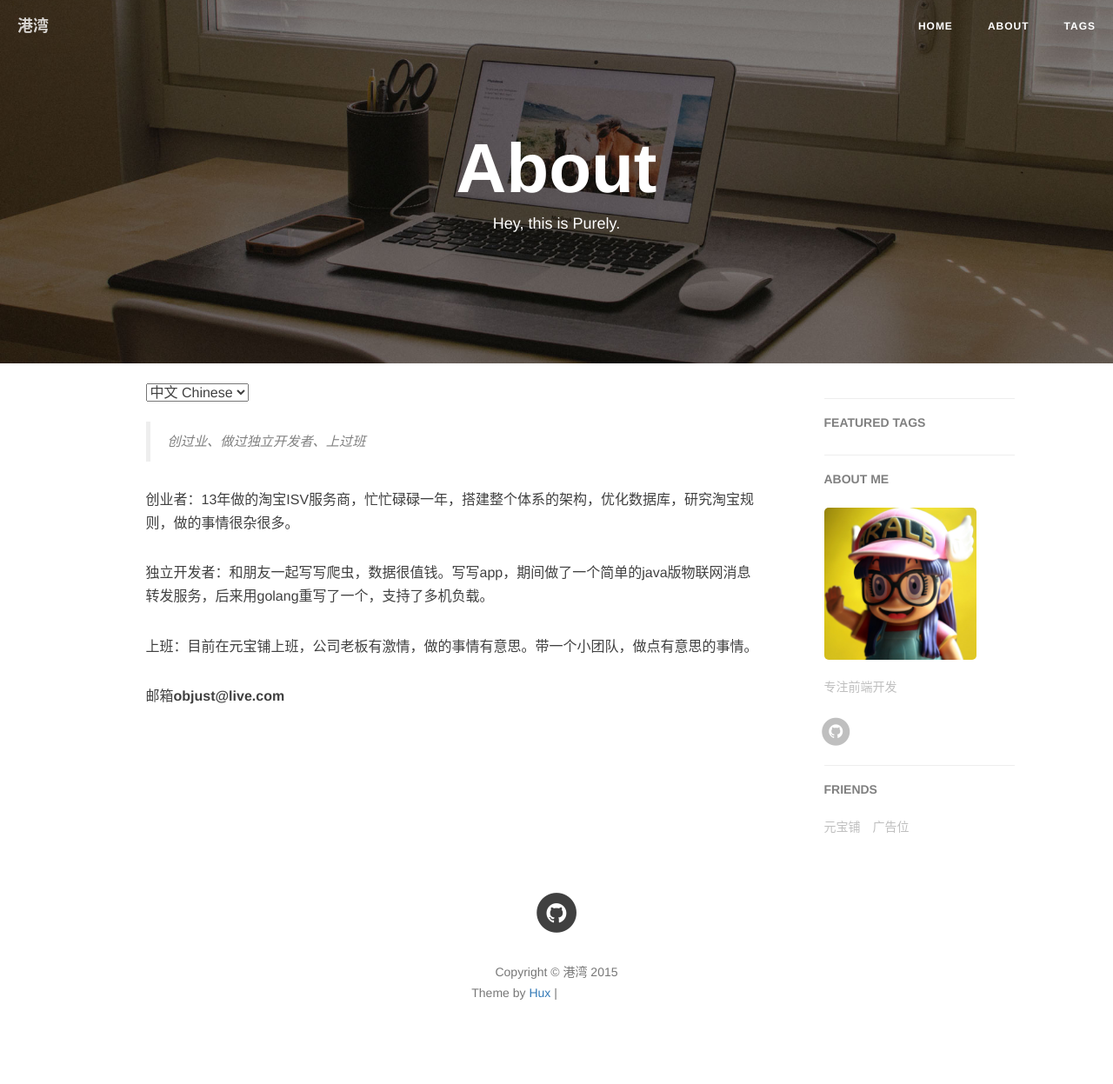
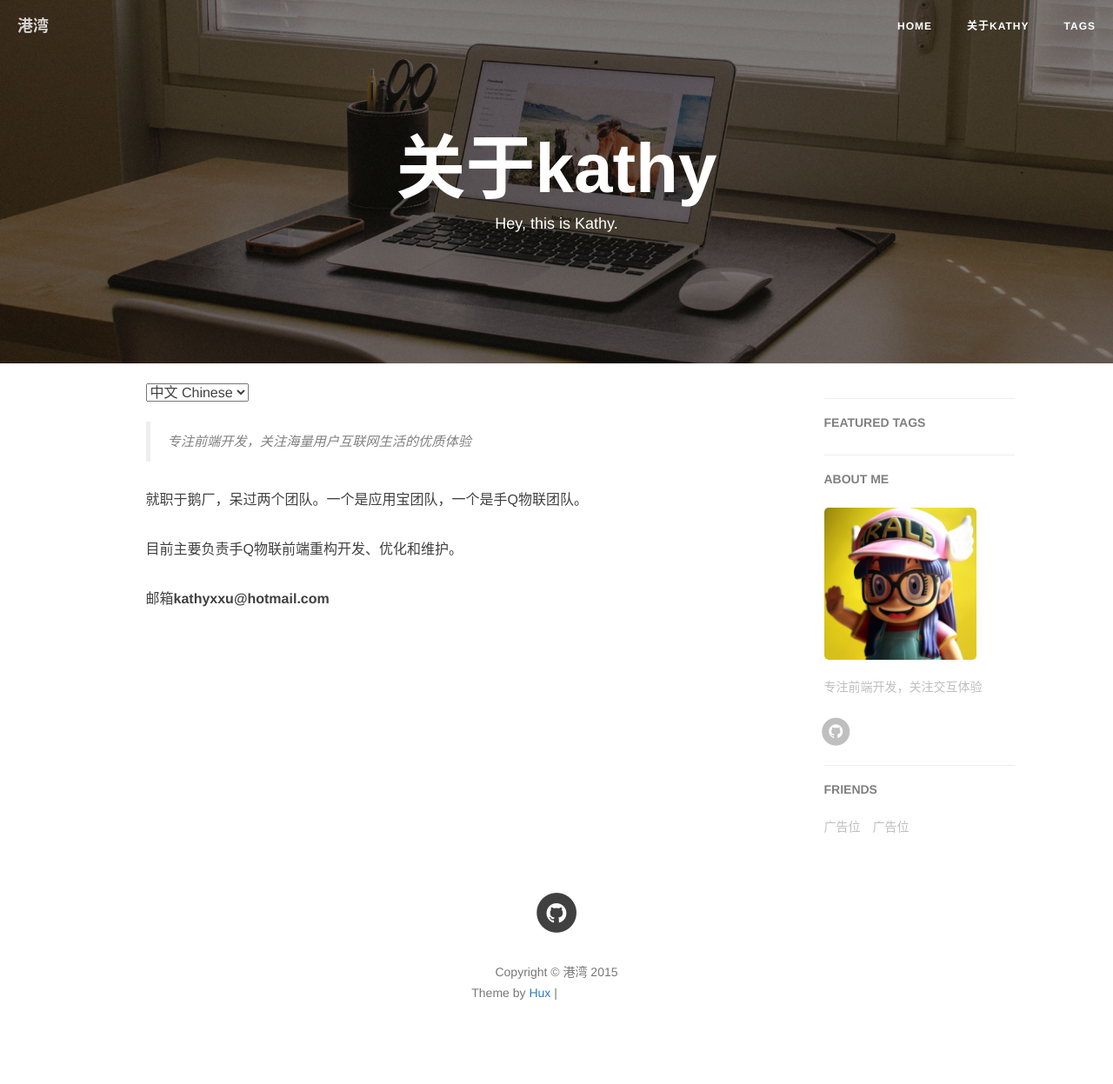
Before and after one commit to kathyxxu/kathyxxu.github.io, a Jekyll site: the page built from about.html, in a window 1280 px wide. Shown: the whole page at 87% size. Built offline with Jekyll 4.4.1, drawn with Linux system fonts in a browser that asks for light colours; nearby versions of some CDN libraries; comment, search, counter and statistics services are not loaded; grey boxes are pictures that could not be loaded.

Commit message:
update source

```diff
--- a/_config.yml
+++ b/_config.yml
@@ -58,7 +58,7 @@ ba_track_id: 3369e79dfb67b43d4cb5b94e399c2f57
 
 # Sidebar settings
 sidebar: true                           # whether or not using Sidebar.
-sidebar-about-description: "专注前端开发"
+sidebar-about-description: "专注前端开发，关注交互体验"
 sidebar-avatar: /img/avatar-cy.jpg     # use absolute URL.
 
 
@@ -72,8 +72,8 @@ featured-condition-size: 1              # A tag will be featured if the size of
 # Friends
 friends: [
     {
-        title: "元宝铺",
-        href: "http://www.yuanbaopu.com/"
+        title: "广告位",
+        href: "#"
     },{
         title: "广告位",
         href: "#"
--- a/about.html
+++ b/about.html
@@ -1,7 +1,7 @@
 ---
 layout: page
-title: "About"
-description: "Hey, this is Purely."
+title: "关于kathy"
+description: "Hey, this is Kathy."
 header-img: "img/about-bg.jpg"
 ---
 
@@ -13,16 +13,14 @@ header-img: "img/about-bg.jpg"
 <!-- Chinese Version -->
 <div class="zh">
     <blockquote>
-        创过业、做过独立开发者、上过班
+        专注前端开发，关注海量用户互联网生活的优质体验
     </blockquote>
 
-    <p>创业者：13年做的淘宝ISV服务商，忙忙碌碌一年，搭建整个体系的架构，优化数据库，研究淘宝规则，做的事情很杂很多。</p>
+    <p>就职于鹅厂，呆过两个团队。一个是应用宝团队，一个是手Q物联团队。</p>
 
-    <p>独立开发者：和朋友一起写写爬虫，数据很值钱。写写app，期间做了一个简单的java版物联网消息转发服务，后来用golang重写了一个，支持了多机负载。</p>
+    <p>目前主要负责手Q物联前端重构开发、优化和维护。</p>
 
-    <p>上班：目前在元宝铺上班，公司老板有激情，做的事情有意思。带一个小团队，做点有意思的事情。</p>
-
-    <p>邮箱<b>objust@live.com</b></p>
+    <p>邮箱<b>kathyxxu@hotmail.com</b></p>
 </div>
 
 
```
Also changed, not shown: 6 other files.
